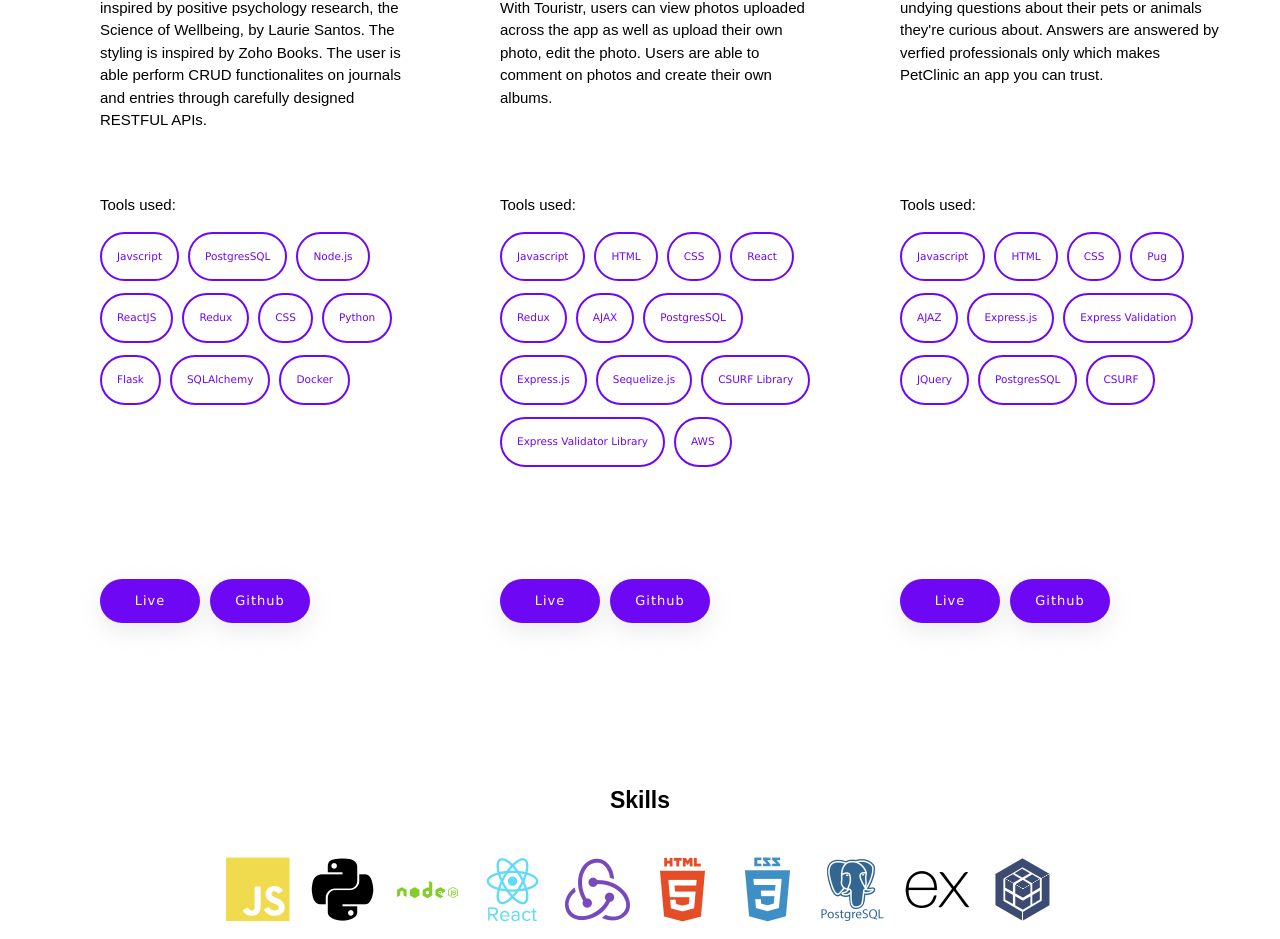
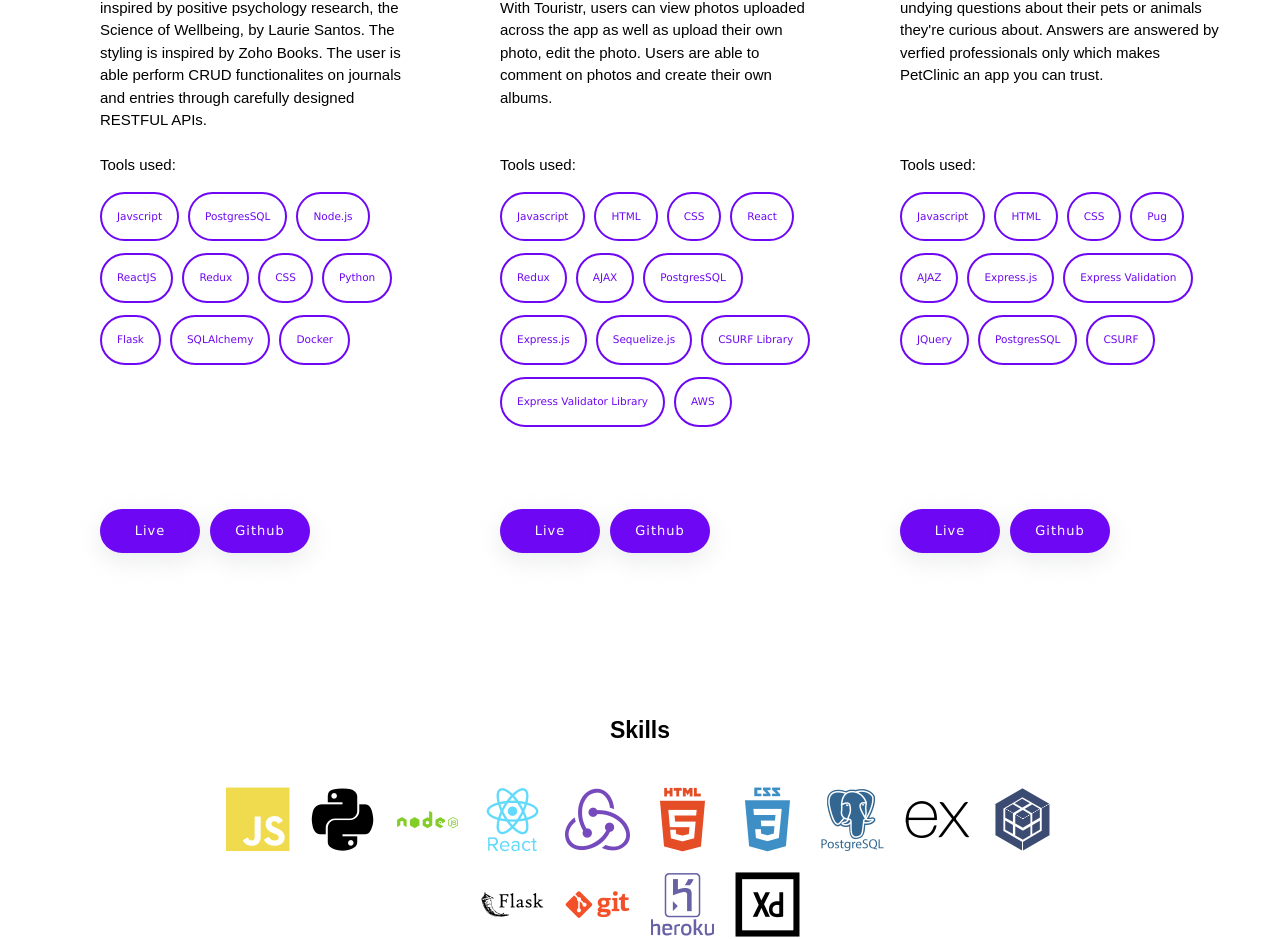
Before and after one commit to itsvivrant/itsvivrant.github.io, a React (Create React App) app: page / in a window 1280 px wide. Shown: the part 1239-2178 px from the top of the page. Built offline with nearby package versions, Linux system fonts and the light colour scheme.

Commit message:
Added responsive breakpoints

```diff
--- a/src/components/Projects/Projects.css
+++ b/src/components/Projects/Projects.css
@@ -187,8 +187,35 @@
     }
 }
 
-@media (min-width: 1025px) {
+@media (min-width: 1025px) and (max-width: 1201px) {
     .description .tools {
-        height: 340px;
+        height: 330px;
+        margin-top: 0;
+    }
+
+    .description .summary {
+        margin-bottom: 40px;
     }
 }
+
+@media (min-width: 1471px) {
+    .description .tools {
+        height: 240px;
+        margin: 0;
+    }
+
+    .description .summary {
+        height: 8em;
+    }
+}
+
+@media (min-width: 1202px) and (max-width: 1470px) {
+    .description .tools {
+        height: 330px;
+        margin: 0;
+    }
+
+    .description .summary {
+        height: 10em;
+    }
+}
```
